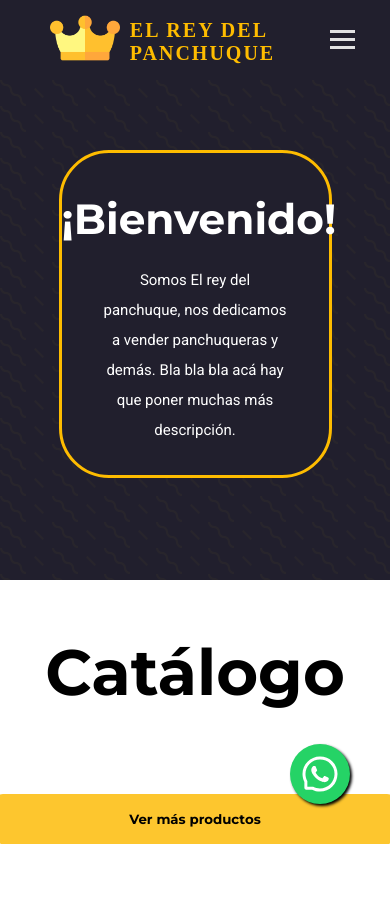
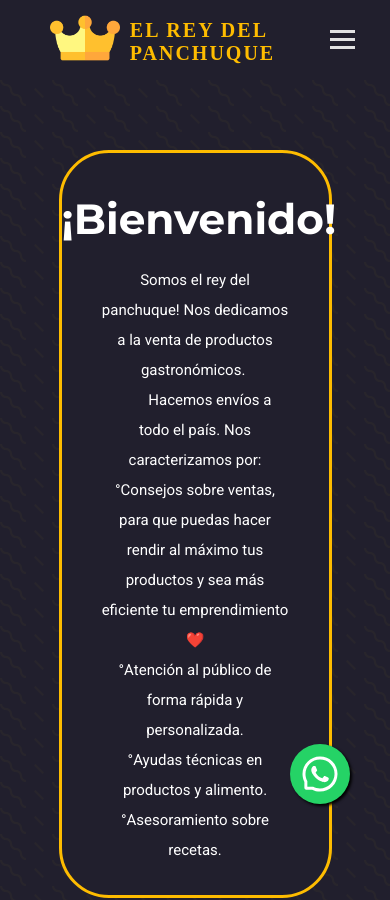
Before and after one commit to StefanoFerrari0/Elreydelpanchuque, a Next.js app: page / in a window 390 px wide. Shown: the top 900 px of the page. Built offline with nearby package versions, Linux system fonts and the light colour scheme; no server answers; the database is empty; a web font is replaced by a local one.

Commit message:
Se cambió el texto principal

```diff
--- a/pages/index.js
+++ b/pages/index.js
@@ -14,14 +14,15 @@ import Product from "../models/productModel";
 export default function Home({ data }) {
   return (
     <Layout
-      description="Somos El rey del panchuque, nos dedicamos a vender panchuqueras y otras maquinas como wafleras y demás. ¡Pasá a ver nuestro catálogo!"
+      description="Somos el rey del panchuque!! Nos dedicamos a la venta de productos gastronómicos, hacemos envíos a todo el país. ¡Pasá a ver nuestro catálogo!"
       title="El rey del panchuque"
       link={process.env.BASE_URL}
     >
       <HeroImage
         Img={Illustration}
         Title="¡Bienvenido!"
-        Subtitle="Somos El rey del panchuque, nos dedicamos a vender panchuqueras y demás. Bla bla bla acá hay que poner muchas más descripción."
+        Subtitle={`Somos el rey del panchuque! Nos dedicamos a la venta de productos gastronómicos.
+        Hacemos envíos a todo el país. Nos caracterizamos por:\n°Consejos sobre ventas, para que puedas hacer rendir al máximo tus productos y sea más eficiente tu emprendimiento ❤️\n°Atención al público de forma rápida y personalizada.\n°Ayudas técnicas en productos y alimento.\n°Asesoramiento sobre recetas.`}
         H="467"
         W="232"
         alt="Ilustración"
--- a/styles/HeroImage.module.css
+++ b/styles/HeroImage.module.css
@@ -1,6 +1,6 @@
 .container {
   width: 100%;
-  height: 373px;
+  height: 500px;
   background-color: #211f2d;
   color: white;
   padding-top: 20px;
@@ -35,11 +35,12 @@
   line-height: 2;
   margin: 20px 40px 30px;
   text-align: center;
+  white-space: pre-wrap;
 }
 
 .imgContainer {
   position: relative;
-  top: -300px;
+  top: -400px;
   right: -65%;
   width: fit-content;
   height: fit-content;
@@ -67,7 +68,7 @@
 @media screen and (max-width: 850px) {
   /*Testear en mobile */
   .container {
-    height: 500px;
+    height: 680px;
   }
 
   .allText {
@@ -91,4 +92,8 @@
   .title {
     font-size: 5vh;
   }
+
+  .container {
+    height: 900px;
+  }
 }
```
